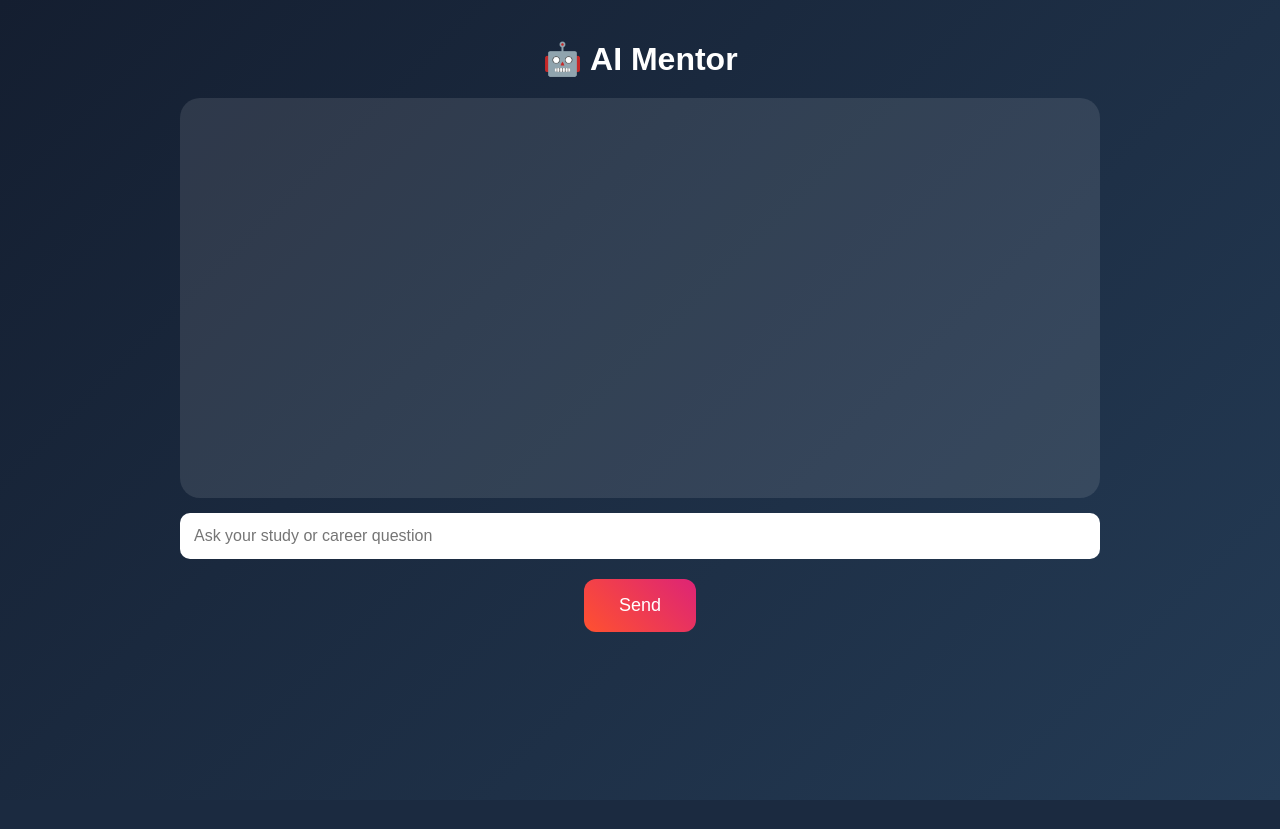
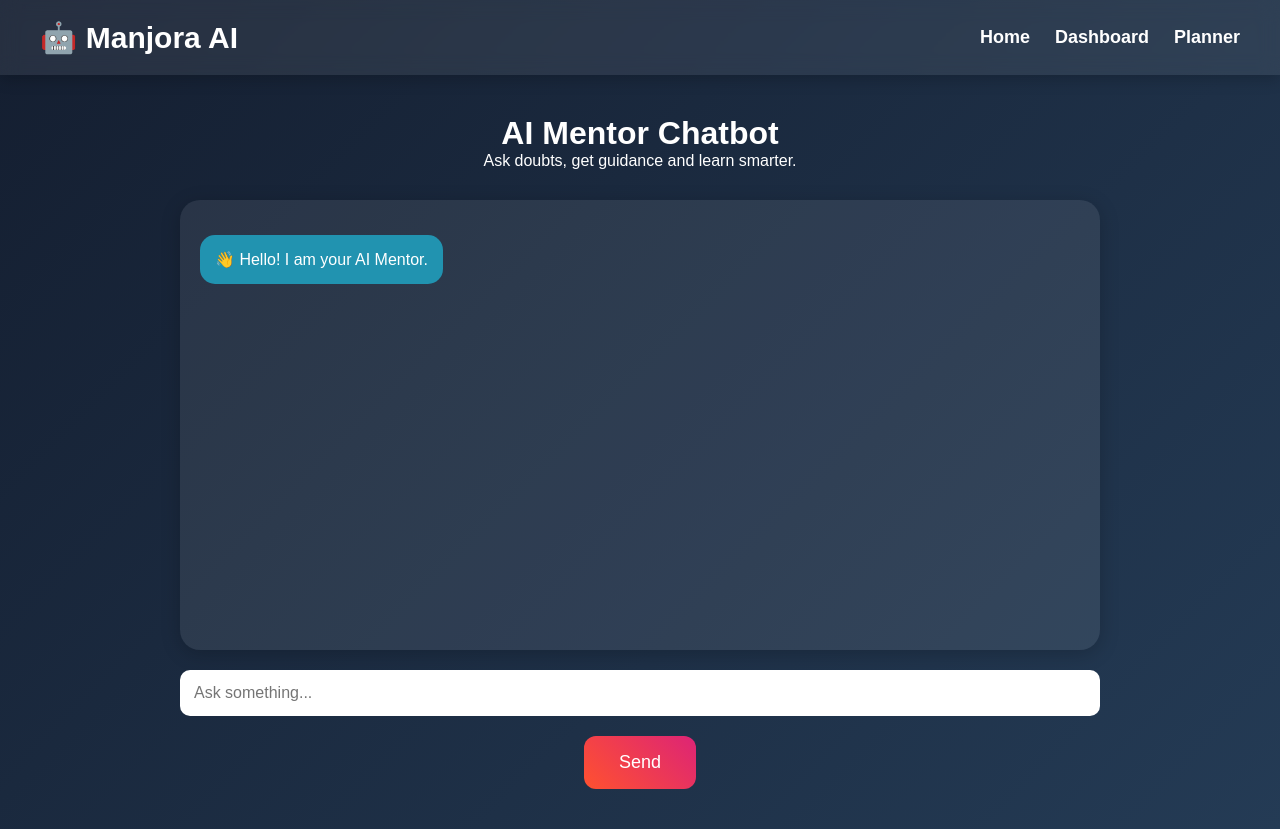
Before and after one commit to manjoraai-hub/ManjoraAI, a Flask app: page /chatbot in a window 1280 px wide. Before the commit the page ends 800 px from the top, so only its background shows below. Run offline with Flask 3, Linux system fonts and the light colour scheme.

Commit message:
premium chatbot ui

```diff
--- a/static/style.css
+++ b/static/style.css
@@ -558,3 +558,67 @@ button:hover{
 
     font-weight:bold;
 }
+/* =========================
+   CHATBOT
+========================= */
+
+#chatBox{
+
+    height:450px;
+
+    overflow-y:auto;
+
+    padding:20px;
+
+    margin-top:30px;
+
+    background:rgba(255,255,255,0.08);
+
+    border-radius:20px;
+
+    box-shadow:0 4px 20px rgba(0,0,0,0.2);
+
+}
+
+.user-chat{
+
+    background:#ff4b2b;
+
+    padding:15px;
+
+    border-radius:15px;
+
+    margin-top:15px;
+
+    text-align:right;
+
+    width:fit-content;
+
+    margin-left:auto;
+
+    max-width:75%;
+
+    animation:fadeIn 0.5s ease;
+}
+
+.bot-chat{
+
+    background:#2193b0;
+
+    padding:15px;
+
+    border-radius:15px;
+
+    margin-top:15px;
+
+    width:fit-content;
+
+    max-width:75%;
+
+    animation:fadeIn 0.5s ease;
+}
+
+#userInput{
+
+    margin-top:20px;
+}
--- a/templates/chatbot.html
+++ b/templates/chatbot.html
@@ -1,9 +1,14 @@
 <!DOCTYPE html>
-<html>
+<html lang="en">
 
 <head>
 
-<title>AI Mentor Chatbot</title>
+    <meta charset="UTF-8">
+
+    <meta name="viewport"
+        content="width=device-width, initial-scale=1.0">
+
+    <title>AI Mentor - Manjora AI</title>
 
     <link rel="stylesheet"
         href="{{ url_for('static', filename='style.css') }}">
@@ -12,16 +17,50 @@ href="{{ url_for('static', filename='style.css') }}">
 
 <body>
 
+    <nav class="navbar">
+
+        <h2>🤖 Manjora AI</h2>
+
+        <div>
+
+            <a href="/">Home</a>
+
+            <a href="/dashboard">Dashboard</a>
+
+            <a href="/planner">Planner</a>
+
+        </div>
+
+    </nav>
+
     <div class="container">
 
-<h1>🤖 AI Mentor</h1>
+        <h1>
 
-<div id="chatBox"></div>
+            AI Mentor Chatbot
+
+        </h1>
+
+        <p>
+
+            Ask doubts, get guidance and learn smarter.
+
+        </p>
+
+        <div id="chatBox">
+
+            <div class="bot-chat">
+
+                👋 Hello! I am your AI Mentor.
+
+            </div>
+
+        </div>
 
         <input
             type="text"
-id="userMessage"
-placeholder="Ask your study or career question">
+            id="userInput"
+            placeholder="Ask something...">
 
         <button onclick="sendMessage()">
 
@@ -31,7 +70,45 @@ placeholder="Ask your study or career question">
 
     </div>
 
-<script src="{{ url_for('static', filename='script.js') }}"></script>
+    <script>
+
+        function sendMessage(){
+
+            let input =
+                document.getElementById("userInput");
+
+            let message = input.value;
+
+            if(message.trim() === "") return;
+
+            let chatBox =
+                document.getElementById("chatBox");
+
+            chatBox.innerHTML +=
+                `<div class="user-chat">
+                    ${message}
+                </div>`;
+
+            setTimeout(() => {
+
+                chatBox.innerHTML +=
+                    `<div class="bot-chat">
+                        AI Mentor is thinking...
+                    </div>`;
+
+                chatBox.scrollTop =
+                    chatBox.scrollHeight;
+
+            }, 500);
+
+            input.value = "";
+
+            chatBox.scrollTop =
+                chatBox.scrollHeight;
+        }
+
+    </script>
 
 </body>
+
 </html>
```
Lines whose indentation alone changed are shown as unchanged.
